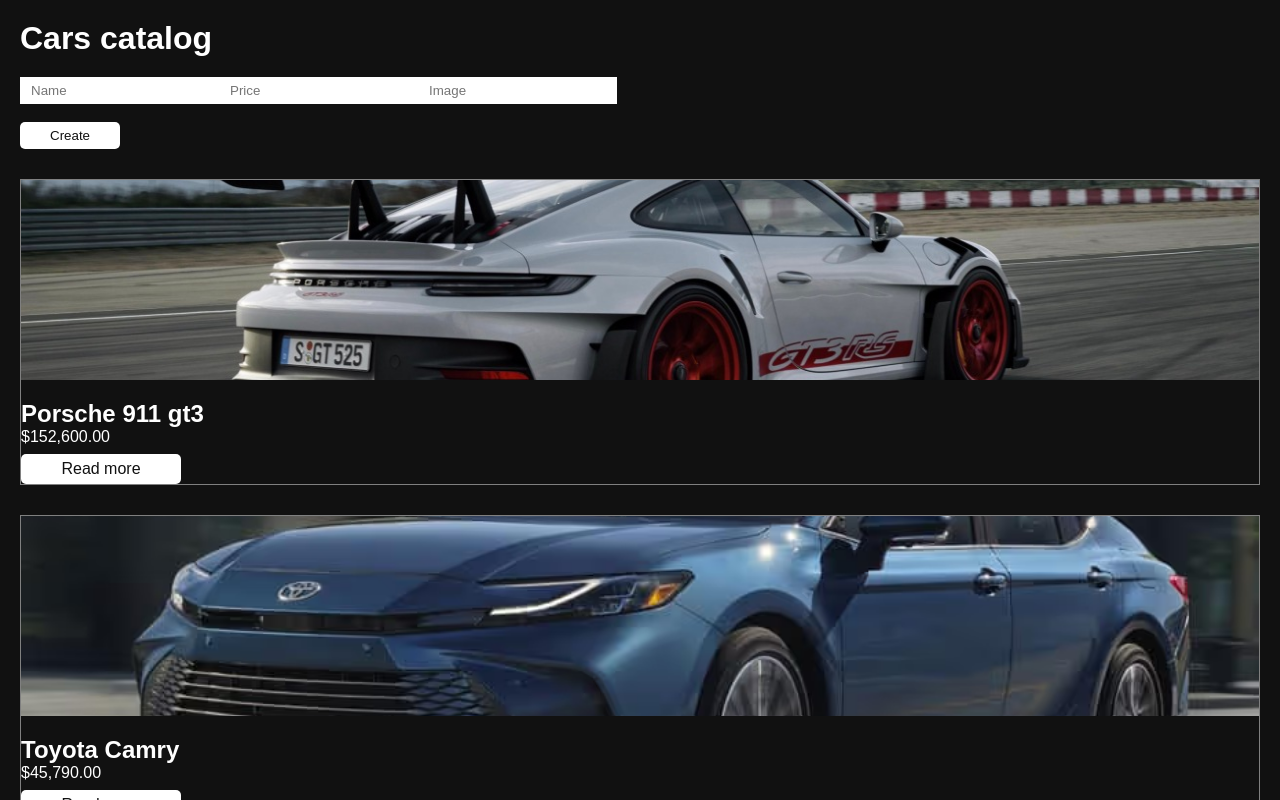
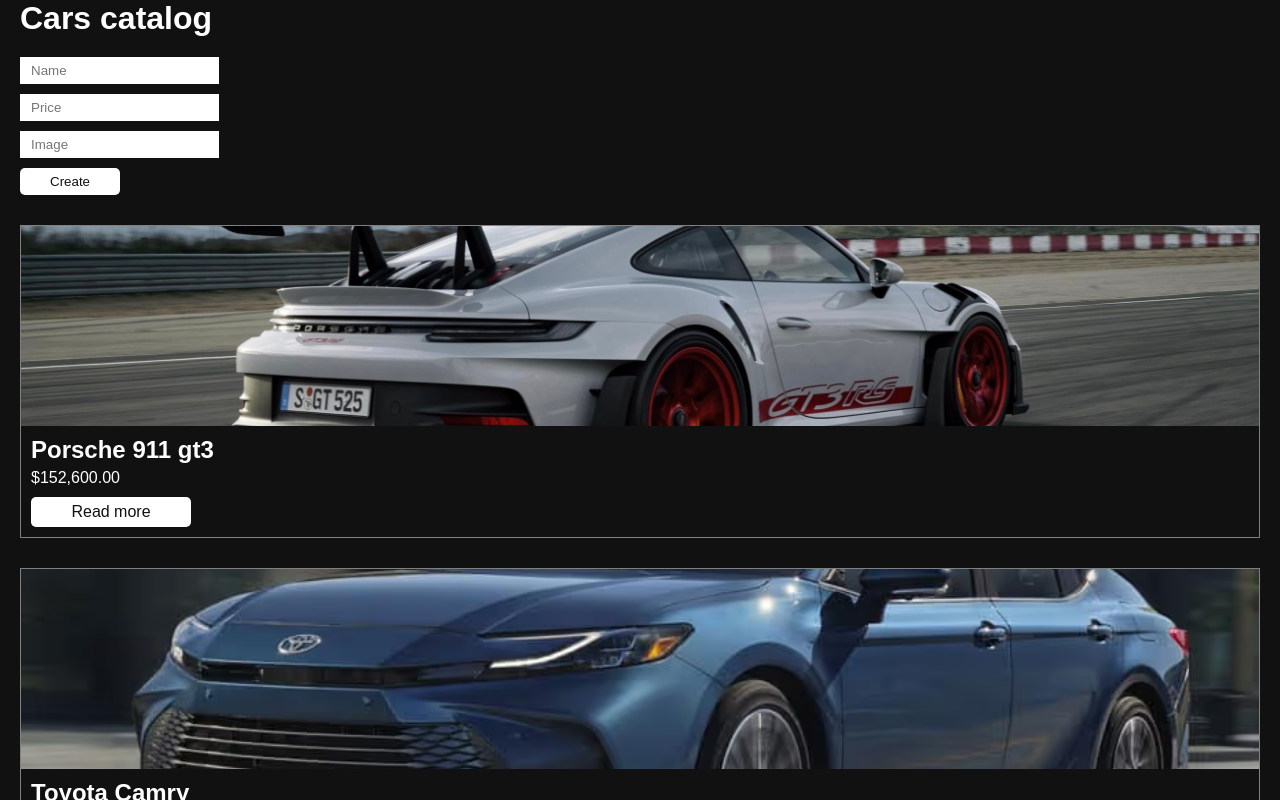
Before and after one commit to gvritia/react-learning, a React (Vite) app in the folder car-catalog/: page / in a window 1280 px wide. Shown: the top 800 px of the page. Built offline with nearby package versions, Linux system fonts and the light colour scheme; no server answers.

Commit message:
add some css styles

```diff
--- a/car-catalog/src/assets/styles/global.css
+++ b/car-catalog/src/assets/styles/global.css
@@ -6,7 +6,7 @@
 body{
     background: #111;
     color: #fff;
-    padding: 20px;
+    padding: 0 20px;
     font-family: 'Golos Text', sans-serif;
 }
 
--- a/car-catalog/src/components/screens/home/Home.jsx
+++ b/car-catalog/src/components/screens/home/Home.jsx
@@ -8,21 +8,8 @@
 function Home() {
     const [cars, setCars] = useState(carsDate);
 
-    // Для загрузки с сервера
-    useEffect(() => {
-    const fetchData = async () => {
-        try {
-            const data = await CarService.getAll(); // Добавьте скобки
-            setCars(data);
-        } catch (error) {
-            console.error("Error fetching cars:", error);
-        }
-    }
-    fetchData(); // Вызовите функцию
-}, [])
 
     // const nav = useNavigate()
-
     return (
         <div>
             <h1>Cars catalog</h1>
--- a/car-catalog/src/components/screens/home/car-item/CarItem.jsx
+++ b/car-catalog/src/components/screens/home/car-item/CarItem.jsx
@@ -10,7 +10,7 @@
                     backgroundImage: `url(${car.image})`,
                 }}
             />
-            <div className={styles.info}/>
+            <div className={styles.info}>
                 <h2>{car.name}</h2>
                 <p>
                     {new Intl.NumberFormat('en-US', {
@@ -21,6 +21,7 @@
                 </p>
                 <Link className='btn' to={`/car/${car.id}`}>Read more</Link>
             </div>
+        </div>
     )
 }
 
--- a/car-catalog/src/components/screens/home/create-car-form/CreateCarForm.module.css
+++ b/car-catalog/src/components/screens/home/create-car-form/CreateCarForm.module.css
@@ -9,6 +9,7 @@
     transition: border-color 0.4s ease;
     border: 1px solid transparent;
     margin-bottom: 10px;
+    display: block;
 }
 
 .form input:focus{
```
Lines whose indentation alone changed are shown as unchanged.
